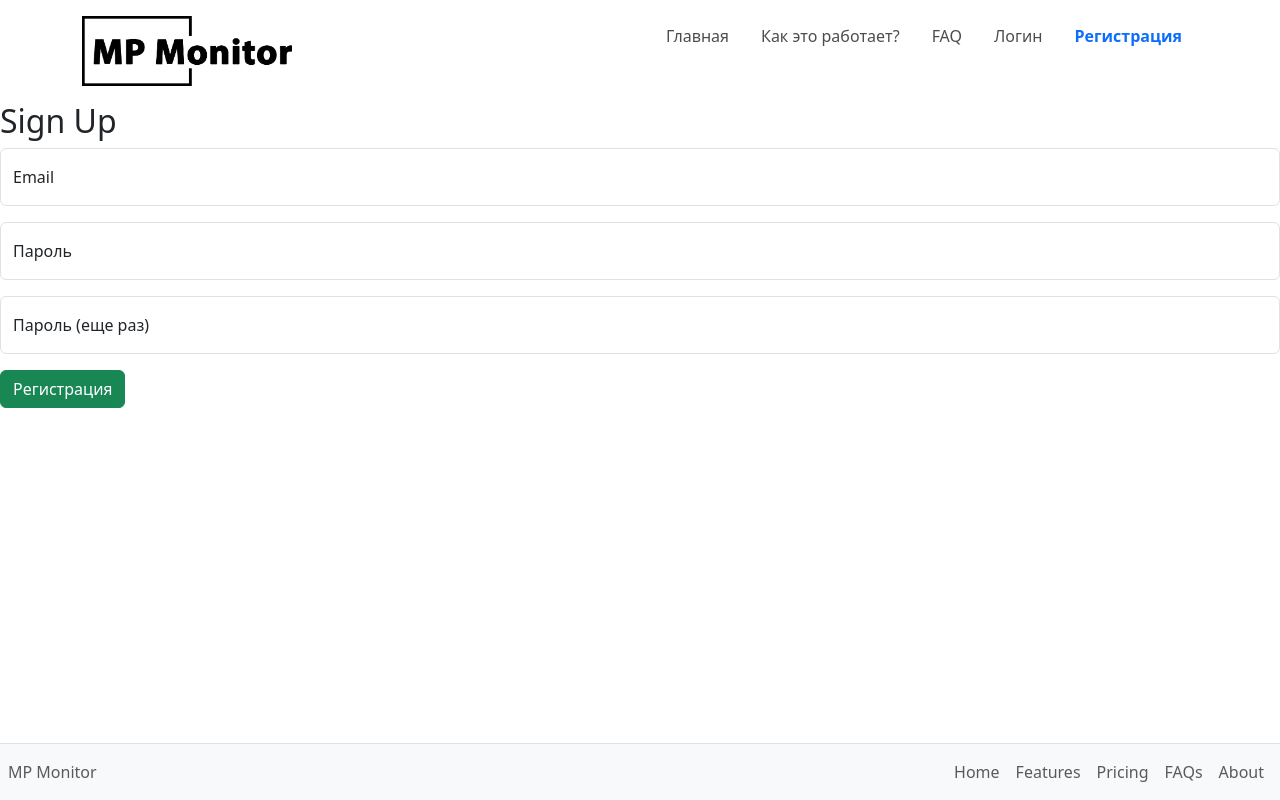
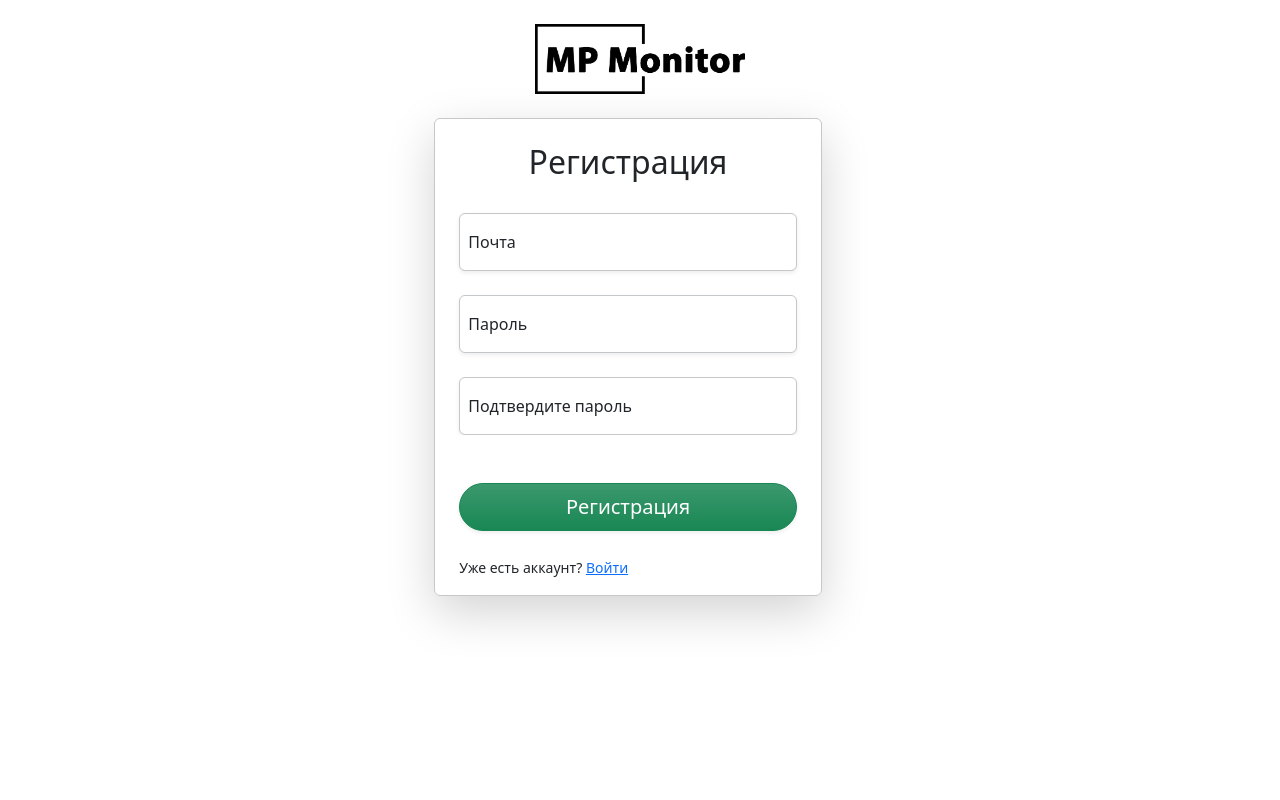
Before and after one commit to igorsimb/mp-monitor, a Django app: page /accounts/signup/ in a window 1280 px wide. Run offline with Django 5.2, Linux system fonts and the light colour scheme; parts of the project's set-up code (start-up, migrations or seed data) failed here and were passed over; some libraries are stand-ins or nearby versions.

Commit message:
fix(signup): re-design for signup page
For #65

```diff
--- a/accounts/templates/account/signup.html
+++ b/accounts/templates/account/signup.html
@@ -1,32 +1,121 @@
-{% extends "main/base.html" %}
+{% load static %}
 {% load widget_tweaks %}
 
-{% block title %}Sign Up{% endblock title %}
+<!doctype html>
+{# https://blog.getbootstrap.com/#dark-mode #}
+<html lang="en" class="h-100" data-bs-theme="light"> {# light or dark #}
+<head>
+    <!-- Required meta tags -->
+    <meta charset="utf-8">
+    <meta name="viewport" content="width=device-width, initial-scale=1">
 
-{% block content %}
-    <h2>Sign Up</h2>
+    <!-- HTMX -->
+    <script src="https://unpkg.com/htmx.org@1.9.10"
+            integrity="sha384-D1Kt99CQMDuVetoL1lrYwg5t+9QdHe7NLX/SoJYkXDFfX37iInKRy5xLSi8nO7UC"
+            crossorigin="anonymous"></script>
 
-    <form method="POST">
-        {% csrf_token %}
+    <!-- Bootstrap CSS -->
+    <link rel="stylesheet" href="{% static 'css/bootstrap.min.css' %}">
 
-        {#        <div class="form-floating mb-3">#}
-        {#            {% render_field form.tenant class="form-control" id="floatingTenant" %}#}
-        {#            <label for="floatingTenant">Компания</label>#}
-        {#        </div>#}
+    <!-- Google fonts -->
+    <link rel="preconnect" href="https://fonts.googleapis.com">
+    <link rel="preconnect" href="https://fonts.gstatic.com" crossorigin>
+    <link href="https://fonts.googleapis.com/css2?family=Roboto:wght@400;700&display=swap" rel="stylesheet">
 
-        <div class="form-floating mb-3">
-            {% render_field form.email class="form-control" id="floatingEmail" %}
-            <label for="floatingEmail">Email</label>
+    <!-- Custom styles -->
+    <link rel="stylesheet" href="{% static 'css/custom.css' %}">
+
+    <!-- Google Icons -->
+    <link rel="stylesheet"
+          href="https://fonts.googleapis.com/css2?family=Material+Symbols+Sharp:opsz,wght,FILL,GRAD@20..48,100..700,0..1,-50..200"/>
+
+    <title>MP Monitor - регистрация</title>
+</head>
+<body class="d-flex flex-column h-100">
+
+
+<div class="d-flex justify-content-center align-items-center">
+    <div class="d-flex justify-content-center align-items-center col-md-12 col-lg-7">
+        <div class="mx-auto col-sm-12 col-md-10 col-lg-7 row p-4">
+            <div class="col-auto align-self-center mx-auto">
+                <a {% if user.is_authenticated %}
+                    href="{% url 'item_list' %}">
+                {% else %}
+                    href="{% url 'index' %}">
+                {% endif %}
+                <img src="{% static 'img/homepage/logo.jpg' %}" width="210" height="70" alt="logo" loading="eager">
+                </a>
+            </div>
+            <form method="POST"
+                  class="shadow shadow-lg border border-secondary-subtle rounded row gx-4 gy-4 pb-3">
+                {% csrf_token %}
+                <div class="col-12 text-center">
+                    <h2>Регистрация</h2>
+                </div>
+                {{ form.non_field_errors }}
+                <div class="col-12 form-floating">
+                    {% render_field form.email class="form-control border-secondary-subtle shadow shadow-sm" id="email" placeholder="example@site.com" %}
+                    <label for="email" class="ms-2">Почта</label>
+                </div>
+            {% if form.email.errors %}
+                        <ul class="ms-3">
+                            {% for error in form.email.errors %}
+                                <li><small class="text-danger">{{ error|escape }}</small></li>
+                            {% endfor %}
+                        </ul>
+                    {% endif %}
+
+                <div class="col-12 form-floating">
+                    {% render_field form.password1 class="form-control border-secondary-subtle shadow shadow-sm" id="password1" placeholder="Пароль" %}
+                    <label for="password1" class="ms-2">Пароль</label>
+                </div>
+                 {% if form.password1.errors %}
+                        <ul class="ms-3">
+                            {% for error in form.password1.errors %}
+                                <li><small class="text-danger">{{ error|escape }}</small></li>
+                            {% endfor %}
+                        </ul>
+                    {% endif %}
+
+                <div class="col-12 form-floating overflow-hidden">
+                    {% render_field form.password2 class="form-control border-secondary-subtle shadow shadow-sm" id="password2" placeholder="Подтвердите пароль" %}
+                    <label for="password2" class="ms-2">Подтвердите пароль</label>
+                </div>
+            {% if form.password2.errors %}
+                        <ul class="ms-3">
+                            {% for error in form.password2.errors %}
+                                <li><small class="text-danger">{{ error|escape }}</small></li>
+                            {% endfor %}
+                        </ul>
+                    {% endif %}
+
+                <div class="col-12 mt-5">
+                    <button type="submit"
+                            class="btn btn-lg btn-success bg-gradient shadow shadow-sm rounded-pill w-100">Регистрация
+                    </button>
+                </div>
+
+                <div class="col-12">
+                    <small>Уже есть аккаунт? <a href="{% url 'account_login' %}">Войти</a></small>
+                </div>
+
+                {#                 Button for logging in with google account#}
+                {#                        <div class="col-12">#}
+                {#                            <button class="btn btn-outline-dark shadow shadow-sm rounded-pill w-100">#}
+                {#                                <img src="{% static 'img/google_logo.png' %}"#}
+                {#                                     alt="Google logo" style="height: 1.1em; width: 1.1em">#}
+                {#                                Войти с аккаунтом Google#}
+                {#                            </button>#}
+                {#                        </div>#}
+            </form>
         </div>
-        <div class="form-floating mb-3">
-            {% render_field form.password1 class="form-control" id="floatingPassword1" %}
-            <label for="floatingPassword1">Пароль</label>
-        </div>
-        <div class="form-floating mb-3">
-            {% render_field form.password2 class="form-control" id="floatingPassword2" %}
-            <label for="floatingPassword2">Пароль (еще раз)</label>
-        </div>
-        <button type="submit" class="btn btn-success">Регистрация</button>
-    </form>
+    </div>
+</div>
 
-{% endblock content %}
+<!-- Bootstrap JS -->
+<script src="https://cdn.jsdelivr.net/npm/bootstrap@5.3.2/dist/js/bootstrap.bundle.min.js"
+        integrity="sha384-C6RzsynM9kWDrMNeT87bh95OGNyZPhcTNXj1NW7RuBCsyN/o0jlpcV8Qyq46cDfL"
+        crossorigin="anonymous"></script>
+<script src="{% static 'js/custom.js' %}"></script>
+</body>
+</html>
--- a/mp_monitor/settings.py
+++ b/mp_monitor/settings.py
@@ -253,7 +253,7 @@ AUTHENTICATION_BACKENDS = (
     "guardian.backends.ObjectPermissionBackend",
 )
 
-ACCOUNT_SESSION_REMEMBER = None  # True/False/None; None = ask user
+ACCOUNT_SESSION_REMEMBER = True  # True/False/None; None = ask user
 ACCOUNT_USERNAME_REQUIRED = False
 ACCOUNT_AUTHENTICATION_METHOD = "email"
 ACCOUNT_EMAIL_REQUIRED = True
```
Also changed, not shown: static/img/google_logo.png (added).
